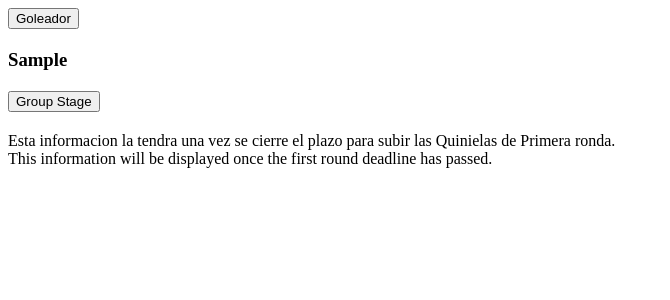
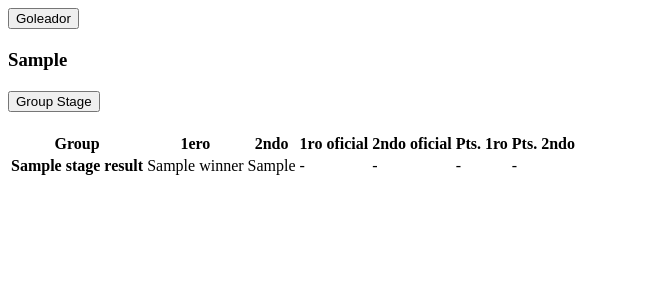
Before and after one commit to sebvargo/wcbracket2022, a Flask app: template app/templates/extras_table.html in a window 1280 px wide. Shown: the top 300 px of the page, without its empty margins (0-670 px from the left). Run offline with Flask 3, Linux system fonts and the light colour scheme; tables that the repository leaves empty hold one stand-in row (values such as "Sample post"); the template is opened without the code that fills it: values that come from a table or form of the project are taken from there, most other values are stand-ins (such as "Sample title", 1, 10 or a date in 2020).

Commit message:
display stage results in UI

```diff
--- a/app/templates/extras_table.html
+++ b/app/templates/extras_table.html
@@ -21,9 +21,7 @@
         </h2>
         <div id="flush-collapseOne-extra" class="accordion-collapse collapse" aria-labelledby="flush-headingOne" data-bs-parent="#accordionFlushExample">
           <div class="accordion-body">
-            Esta informacion la tendra una vez se cierre el plazo para subir las Quinielas de Primera ronda.<br>
-            This information will be displayed once the first round deadline has passed.
-            <!--
+
             <table class="table table-sm">
               <thead>
                 <tr>
@@ -37,11 +35,11 @@
                 </tr>
               </thead>
               <tbody>
-                  {% for p in group_stage_predictions %}
+                  {% for s in stage_results %}
                       <tr>
-                          <th scope="row"> - </th>
-                          <td> - </td>
-                          <td> - </td>
+                          <th scope="row"> {{ s.name }} </th>
+                          <td> {{ s.winner }} </td>
+                          <td> {{ s.runner_up }} </td>
                           <td> - </td>
                           <td> - </td>
                           <td> - </td>
@@ -50,8 +48,8 @@
                   {% endfor %}
 
               </tbody>
-            </table>>
-            -->
+            </table>
+
           </div>
         </div>
       </div>
```
Also changed, not shown: app/routes.py (+5 -3 lines), app/utility_functions.py (+14 -0 lines).
